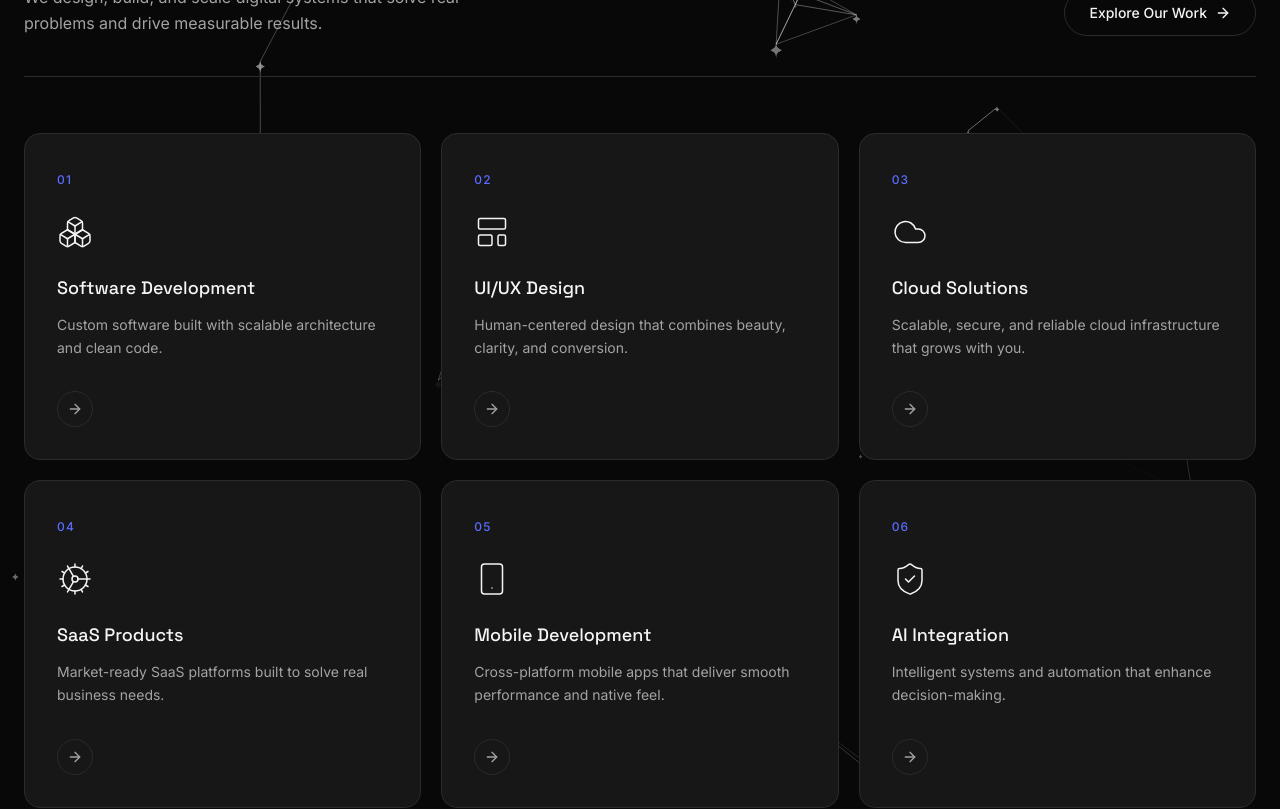
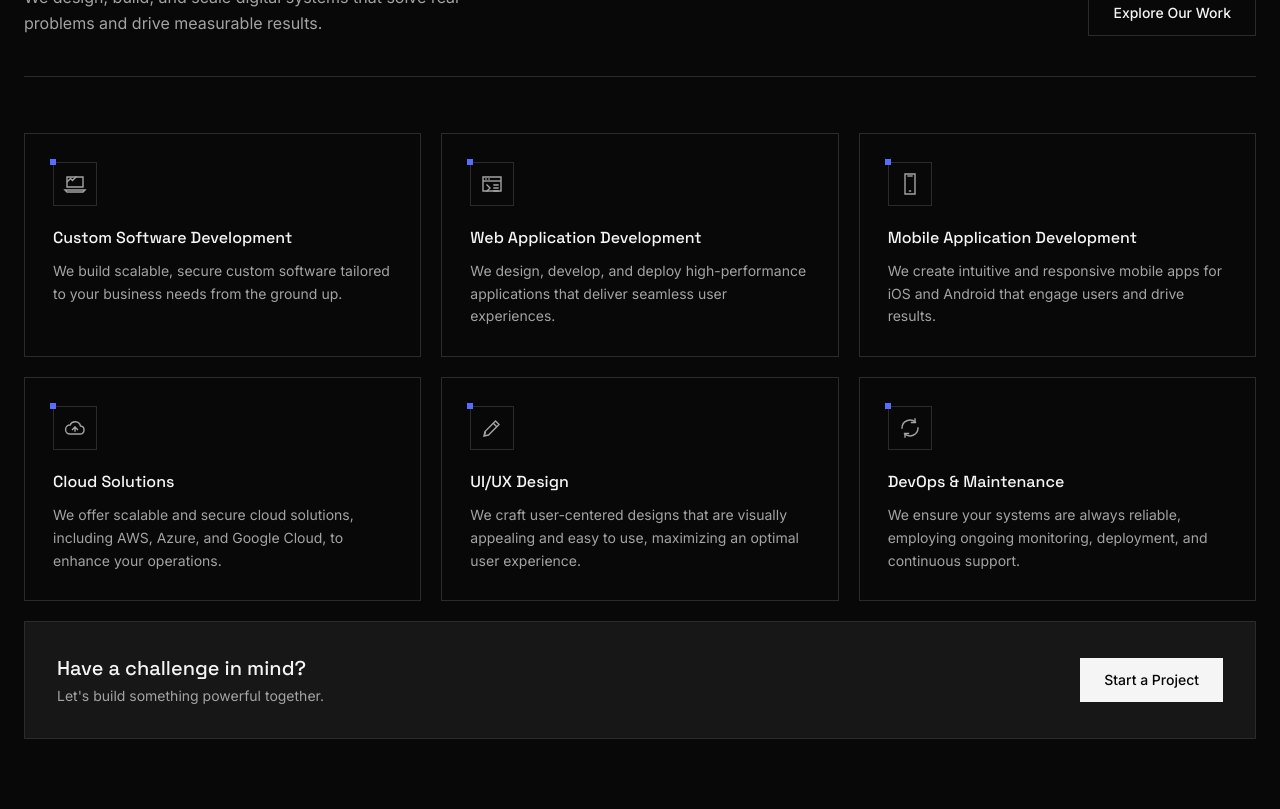
Before and after one commit to b4rbarroja/corvus, a Next.js app: page / in a window 1280 px wide. Shown: the part 1240-2049 px from the top of the page. Built offline with nearby package versions, Linux system fonts and the light colour scheme.

Commit message:
sharping

```diff
--- a/app/components/Contact.tsx
+++ b/app/components/Contact.tsx
@@ -154,7 +154,7 @@ export default function Contact() {
                     key={social.label}
                     href={social.href}
                     aria-label={social.label}
-                    className="flex h-11 w-11 items-center justify-center rounded-lg border border-border text-foreground-secondary transition-colors hover:border-border-strong hover:bg-surface hover:text-foreground"
+                    className="flex h-11 w-11 items-center justify-center border border-border text-foreground-secondary transition-colors hover:border-border-strong hover:bg-surface hover:text-foreground"
                   >
                     {social.icon}
                   </a>
@@ -276,7 +276,7 @@ export default function Contact() {
             <button
               type="submit"
               disabled={!agreed}
-              className="group mt-6 flex w-full items-center justify-center rounded-lg bg-foreground px-6 py-4 text-sm font-medium text-background transition-opacity hover:opacity-90 disabled:cursor-not-allowed disabled:opacity-40"
+              className="mt-6 flex w-full items-center justify-center bg-foreground px-6 py-4 text-sm font-medium text-background transition-opacity hover:opacity-90 disabled:cursor-not-allowed disabled:opacity-40"
             >
               Send Message
             </button>
@@ -295,7 +295,7 @@ export default function Contact() {
           </div>
           <a
             href="#faq"
-            className="group relative inline-flex items-center gap-2 rounded-full border border-border px-6 py-3 text-sm font-medium text-foreground transition-colors hover:border-border-strong hover:bg-background-secondary"
+            className="relative inline-flex items-center gap-2 border border-border px-6 py-3 text-sm font-medium text-foreground transition-colors hover:border-border-strong hover:bg-background-secondary"
           >
             Visit FAQ
           </a>
--- a/app/components/Services.tsx
+++ b/app/components/Services.tsx
@@ -1,74 +1,135 @@
 import Continer from "./layout/Container";
-import ParticlesBackground from "./ParticlesBackground";
 import { ReactNode } from "react";
-import {
-  Boxes,
-  LayoutTemplate,
-  Cloud,
-  Cog,
-  Smartphone,
-  ShieldCheck,
-  ArrowRight,
-} from "lucide-react";
 
 interface Service {
-  index: string;
   icon: ReactNode;
   title: string;
   description: string;
 }
 
+/* ---------- Custom sharp line-art icons ---------- */
+
+function LaptopIcon() {
+  return (
+    <svg viewBox="0 0 24 24" fill="none" className="h-6 w-6" strokeWidth="1.4">
+      <path d="M4 5h16v10H4z" stroke="currentColor" />
+      <path
+        d="M4.5 9.5l3-3 2 2 3.5-3.5"
+        stroke="currentColor"
+        strokeLinecap="square"
+      />
+      <path d="M2 18h20l-2 2H4z" stroke="currentColor" />
+    </svg>
+  );
+}
+
+function BrowserIcon() {
+  return (
+    <svg viewBox="0 0 24 24" fill="none" className="h-6 w-6" strokeWidth="1.4">
+      <path d="M3 5h18v14H3z" stroke="currentColor" />
+      <path d="M3 9h18" stroke="currentColor" />
+      <path d="M6 7h.01M9 7h.01" stroke="currentColor" strokeLinecap="square" />
+      <path
+        d="M7 13l3 3-3 3M14 13h4M14 16h4M14 19h4"
+        stroke="currentColor"
+        strokeLinecap="square"
+      />
+    </svg>
+  );
+}
+
+function PhoneIcon() {
+  return (
+    <svg viewBox="0 0 24 24" fill="none" className="h-6 w-6" strokeWidth="1.4">
+      <path d="M7 2h10v20H7z" stroke="currentColor" />
+      <path d="M10 4h4" stroke="currentColor" strokeLinecap="square" />
+      <path d="M11.5 19h1" stroke="currentColor" strokeLinecap="square" />
+    </svg>
+  );
+}
+
+function CloudIcon() {
+  return (
+    <svg viewBox="0 0 24 24" fill="none" className="h-6 w-6" strokeWidth="1.4">
+      <path
+        d="M7 18h10a4 4 0 0 0 .5-7.97A5.5 5.5 0 0 0 7.1 9.05 4 4 0 0 0 7 18z"
+        stroke="currentColor"
+      />
+      <path
+        d="M12 15v-4M9.5 13.5L12 11l2.5 2.5"
+        stroke="currentColor"
+        strokeLinecap="square"
+      />
+    </svg>
+  );
+}
+
+function PenIcon() {
+  return (
+    <svg viewBox="0 0 24 24" fill="none" className="h-6 w-6" strokeWidth="1.4">
+      <path d="M4 20l1-4.5L15.5 5 19 8.5 8.5 19z" stroke="currentColor" />
+      <path d="M13 7l4 4" stroke="currentColor" />
+      <path d="M4.5 19.5l1-4" stroke="currentColor" />
+    </svg>
+  );
+}
+
+function SyncIcon() {
+  return (
+    <svg viewBox="0 0 24 24" fill="none" className="h-6 w-6" strokeWidth="1.4">
+      <path
+        d="M4 12a8 8 0 0 1 13.5-5.7M20 12a8 8 0 0 1-13.5 5.7"
+        stroke="currentColor"
+        strokeLinecap="square"
+      />
+      <path d="M17 3v3.5h-3.5" stroke="currentColor" strokeLinecap="square" />
+      <path d="M7 21v-3.5h3.5" stroke="currentColor" strokeLinecap="square" />
+    </svg>
+  );
+}
+
 const services: Service[] = [
   {
-    index: "01",
-    icon: <Boxes className="h-9 w-9" strokeWidth={1} />,
-    title: "Software Development",
+    icon: <LaptopIcon />,
+    title: "Custom Software Development",
     description:
-      "Custom software built with scalable architecture and clean code.",
+      "We build scalable, secure custom software tailored to your business needs from the ground up.",
   },
   {
-    index: "02",
-    icon: <LayoutTemplate className="h-9 w-9" strokeWidth={1} />,
+    icon: <BrowserIcon />,
+    title: "Web Application Development",
+    description:
+      "We design, develop, and deploy high-performance applications that deliver seamless user experiences.",
+  },
+  {
+    icon: <PhoneIcon />,
+    title: "Mobile Application Development",
+    description:
+      "We create intuitive and responsive mobile apps for iOS and Android that engage users and drive results.",
+  },
+  {
+    icon: <CloudIcon />,
+    title: "Cloud Solutions",
+    description:
+      "We offer scalable and secure cloud solutions, including AWS, Azure, and Google Cloud, to enhance your operations.",
+  },
+  {
+    icon: <PenIcon />,
     title: "UI/UX Design",
     description:
-      "Human-centered design that combines beauty, clarity, and conversion.",
+      "We craft user-centered designs that are visually appealing and easy to use, maximizing an optimal user experience.",
   },
   {
-    index: "03",
-    icon: <Cloud className="h-9 w-9" strokeWidth={1} />,
-    title: "Cloud Solutions",
+    icon: <SyncIcon />,
+    title: "DevOps & Maintenance",
     description:
-      "Scalable, secure, and reliable cloud infrastructure that grows with you.",
-  },
-  {
-    index: "04",
-    icon: <Cog className="h-9 w-9" strokeWidth={1} />,
-    title: "SaaS Products",
-    description:
-      "Market-ready SaaS platforms built to solve real business needs.",
-  },
-  {
-    index: "05",
-    icon: <Smartphone className="h-9 w-9" strokeWidth={1} />,
-    title: "Mobile Development",
-    description:
-      "Cross-platform mobile apps that deliver smooth performance and native feel.",
-  },
-  {
-    index: "06",
-    icon: <ShieldCheck className="h-9 w-9" strokeWidth={1} />,
-    title: "AI Integration",
-    description:
-      "Intelligent systems and automation that enhance decision-making.",
+      "We ensure your systems are always reliable, employing ongoing monitoring, deployment, and continuous support.",
   },
 ];
 
 export default function Services() {
   return (
     <section className="relative overflow-hidden bg-background bg-noise py-24">
-      <div className="absolute inset-0 z-0">
-        <ParticlesBackground id="services-particles" />
-      </div>
       <Continer className="relative z-10">
         {/* Header */}
         <div className="flex flex-col justify-between gap-10 border-b border-border pb-10 lg:flex-row lg:items-end">
@@ -95,43 +156,37 @@ export default function Services() {
             </p>
             <a
               href="#work"
-              className="group inline-flex items-center gap-2 rounded-full border border-border px-6 py-3 text-sm font-medium text-foreground transition-colors hover:border-border-strong hover:bg-surface"
+              className="inline-flex items-center gap-2 border border-border px-6 py-3 text-sm font-medium text-foreground transition-colors hover:border-border-strong hover:bg-surface"
             >
               Explore Our Work
-              <ArrowRight className="h-4 w-4 transition-transform group-hover:translate-x-0.5" />
             </a>
           </div>
         </div>
 
-        {/* Cards grid */}
+        {/* Cards grid — sharp corners, spaced apart, transparent with a defined border */}
         <div className="mt-14 grid grid-cols-1 gap-5 sm:grid-cols-2 lg:grid-cols-3">
           {services.map((service) => (
             <div
-              key={service.index}
-              className="group relative flex flex-col justify-between rounded-2xl border border-border bg-surface p-8 transition-colors hover:border-border-strong hover:bg-background-secondary"
+              key={service.title}
+              className="group relative flex flex-col border border-border bg-transparent p-7 transition-colors hover:border-border-strong hover:bg-white/[0.02]"
             >
-              <div>
-                <span className="text-xs font-medium tracking-widest text-accent">
-                  {service.index}
-                </span>
-                <div className="mt-6 text-foreground">{service.icon}</div>
-                <h3 className="font-heading mt-6 text-lg font-medium text-foreground">
-                  {service.title}
-                </h3>
-                <p className="font-sans mt-3 text-sm leading-relaxed text-foreground-secondary">
-                  {service.description}
-                </p>
+              <div className="relative flex h-11 w-11 items-center justify-center border border-border text-foreground-secondary transition-colors group-hover:border-accent group-hover:text-accent">
+                {service.icon}
+                <span className="absolute -left-1 -top-1 h-1.5 w-1.5 bg-accent" />
               </div>
 
-              <div className="mt-8 flex h-9 w-9 items-center justify-center rounded-full border border-border text-foreground-secondary transition-all group-hover:translate-x-1 group-hover:border-border-strong group-hover:text-foreground">
-                <ArrowRight className="h-4 w-4" />
-              </div>
+              <h3 className="font-heading mt-5 text-base font-medium text-foreground">
+                {service.title}
+              </h3>
+              <p className="font-sans mt-2.5 text-sm leading-relaxed text-foreground-secondary">
+                {service.description}
+              </p>
             </div>
           ))}
         </div>
 
         {/* Bottom CTA banner */}
-        <div className="relative mt-5 flex flex-col items-start justify-between gap-6 overflow-hidden rounded-2xl border border-border bg-surface p-8 sm:flex-row sm:items-center">
+        <div className="relative mt-5 flex flex-col items-start justify-between gap-6 overflow-hidden border border-border bg-surface p-8 sm:flex-row sm:items-center">
           <div className="relative">
             <h4 className="font-heading text-xl font-medium text-foreground">
               Have a challenge in mind?
@@ -142,10 +197,9 @@ export default function Services() {
           </div>
           <a
             href="#contact"
-            className="group relative inline-flex items-center gap-2 rounded-full bg-foreground px-6 py-3 text-sm font-medium text-background transition-transform hover:scale-[1.02]"
+            className="relative inline-flex items-center gap-2 bg-foreground px-6 py-3 text-sm font-medium text-background transition-opacity hover:opacity-90"
           >
             Start a Project
-            <ArrowRight className="h-4 w-4 transition-transform group-hover:translate-x-0.5" />
           </a>
         </div>
       </Continer>
--- a/app/components/layout/Footer.tsx
+++ b/app/components/layout/Footer.tsx
@@ -165,7 +165,7 @@ export default function Footer() {
                   key={social.label}
                   href={social.href}
                   aria-label={social.label}
-                  className="flex h-9 w-9 items-center justify-center rounded-md border border-border text-foreground-secondary transition-colors hover:border-border-strong hover:bg-surface hover:text-foreground"
+                  className="flex h-9 w-9 items-center justify-center border border-border text-foreground-secondary transition-colors hover:border-border-strong hover:bg-surface hover:text-foreground"
                 >
                   {social.icon}
                 </a>
```
Also changed, not shown: app/components/Projects.tsx (+4 -4 lines), app/components/Teamwork.tsx (+5 -5 lines), app/components/Testimonials.tsx (+4 -6 lines).
